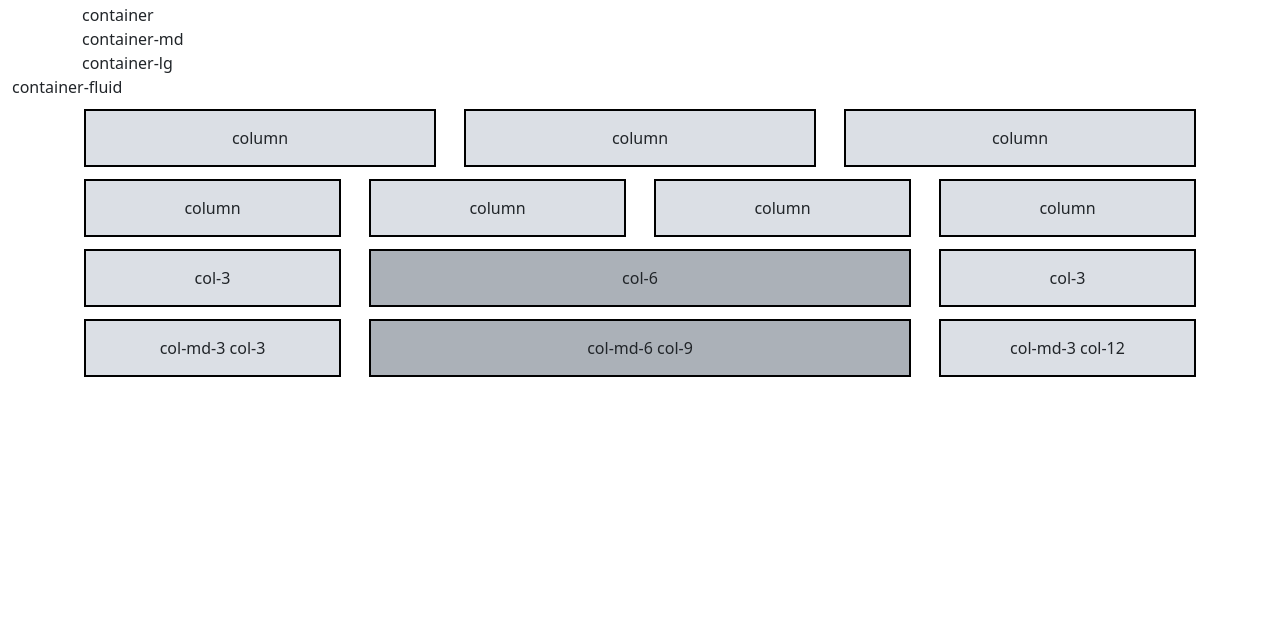
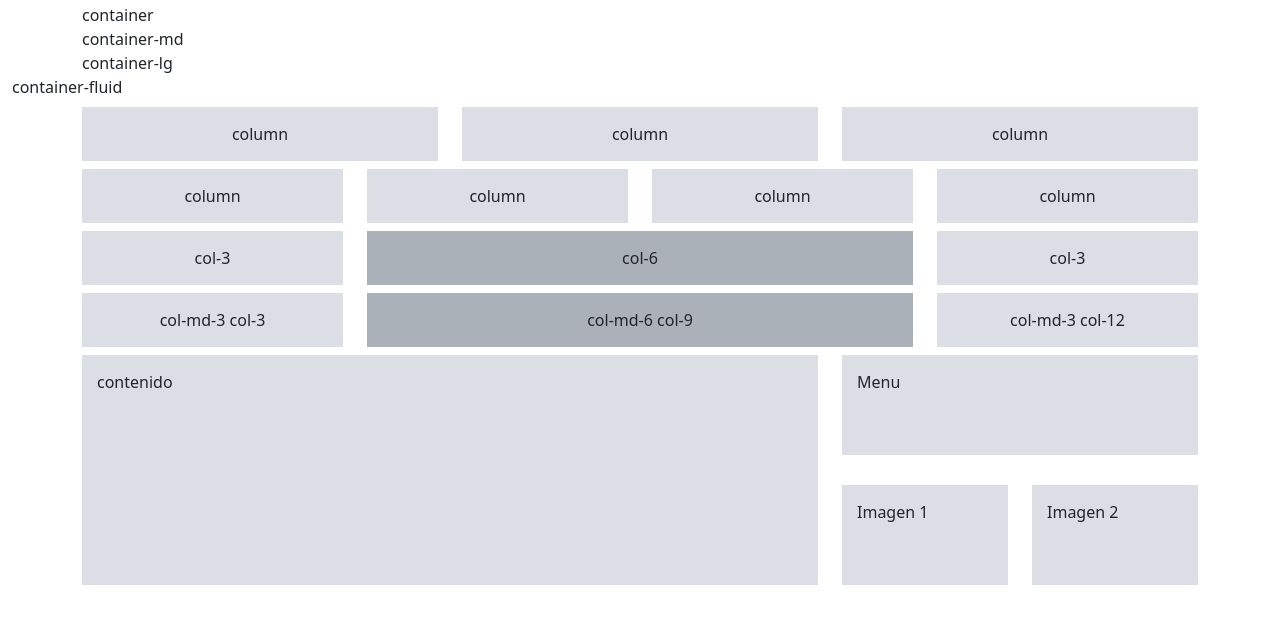
Before and after one commit to ErickOrtiz0298/ch26-web06-bootstrap, a plain HTML site: page conceptos/container.html in a window 1280 px wide. Shown: the part 53-676 px from the top of the page. Drawn offline with nearby package versions, Linux system fonts and the light colour scheme.

Commit message:
agrego index y main css

```diff
--- a/conceptos/container.html
+++ b/conceptos/container.html
@@ -1,15 +1,18 @@
 <!DOCTYPE html>
 <html lang="en">
+
 <head>
     <meta charset="UTF-8">
     <meta http-equiv="X-UA-Compatible" content="IE=edge">
     <meta name="viewport" content="width=device-width, initial-scale=1.0">
     <!--Estilo bootstrap-->
-    <link href="https://cdn.jsdelivr.net/npm/bootstrap@5.3.0-alpha3/dist/css/bootstrap.min.css" rel="stylesheet" integrity="sha384-KK94CHFLLe+nY2dmCWGMq91rCGa5gtU4mk92HdvYe+M/SXH301p5ILy+dN9+nJOZ" crossorigin="anonymous">
+    <link href="https://cdn.jsdelivr.net/npm/bootstrap@5.3.0-alpha3/dist/css/bootstrap.min.css" rel="stylesheet"
+        integrity="sha384-KK94CHFLLe+nY2dmCWGMq91rCGa5gtU4mk92HdvYe+M/SXH301p5ILy+dN9+nJOZ" crossorigin="anonymous">
     <!--Estilo personalizado-->
     <link rel="stylesheet" href="./styles/style.css">
     <title>Contenedores Bootstrap</title>
 </head>
+
 <body>
 
     <h1>Holi Crayoli</h1>
@@ -22,18 +25,32 @@
     <!-- Filas y columnas -->
     <div class="container my-2 text-center">
         <div class="row">
-            <div class="col "><div class="demo-content">column</div></div>
-            <div class="col "><div class="demo-content">column</div></div>
-            <div class="col "><div class="demo-content">column</div></div>
+            <div class="col ">
+                <div class="demo-content">column</div>
+            </div>
+            <div class="col ">
+                <div class="demo-content">column</div>
+            </div>
+            <div class="col ">
+                <div class="demo-content">column</div>
+            </div>
         </div>
     </div>
 
     <div class="container my-2 text-center">
         <div class="row">
-            <div class="col "><div class="demo-content">column</div></div>
-            <div class="col "><div class="demo-content">column</div></div>
-            <div class="col "><div class="demo-content">column</div></div>
-            <div class="col "><div class="demo-content">column</div></div>
+            <div class="col ">
+                <div class="demo-content">column</div>
+            </div>
+            <div class="col ">
+                <div class="demo-content">column</div>
+            </div>
+            <div class="col ">
+                <div class="demo-content">column</div>
+            </div>
+            <div class="col ">
+                <div class="demo-content">column</div>
+            </div>
         </div>
     </div>
 
@@ -41,21 +58,73 @@
     <!-- .container.my-2.text-center>.row>.col-3+.col-6+.col-3 -->
     <div class="container my-2 text-center">
         <div class="row">
-            <div class="col-3"><div class="demo-content">col-3</div></div>
-            <div class="col-6"><div class="demo-content bg-alt">col-6</div></div>
-            <div class="col-3"><div class="demo-content">col-3</div></div>
+            <div class="col-3">
+                <div class="demo-content">col-3</div>
+            </div>
+            <div class="col-6">
+                <div class="demo-content bg-alt">col-6</div>
+            </div>
+            <div class="col-3">
+                <div class="demo-content">col-3</div>
+            </div>
         </div>
     </div>
 
     <!-- 2 col-3 , 1 col-6 -->
     <div class="container my-2 text-center">
         <div class="row">
-            <div class="col-md-3 col-3"><div class="demo-content">col-md-3 col-3</div></div>
-            <div class="col-md-6 col-9"><div class="demo-content bg-alt">col-md-6 col-9</div></div>
-            <div class="col-md-3 col-12"><div class="demo-content">col-md-3 col-12</div></div>
+            <div class="col-md-3 col-3">
+                <div class="demo-content">col-md-3 col-3</div>
+            </div>
+            <div class="col-md-6 col-9">
+                <div class="demo-content bg-alt">col-md-6 col-9</div>
+            </div>
+            <div class="col-md-3 col-12">
+                <div class="demo-content">col-md-3 col-12</div>
+            </div>
         </div>
     </div>
 
-    <script src="https://cdn.jsdelivr.net/npm/bootstrap@5.3.0-alpha3/dist/js/bootstrap.bundle.min.js" integrity="sha384-ENjdO4Dr2bkBIFxQpeoTz1HIcje39Wm4jDKdf19U8gI4ddQ3GYNS7NTKfAdVQSZe" crossorigin="anonymous"></script>
+    <!-- grids anidados -->
+    <div class="container">
+        <div class="row">
+            <div class="col-sm-8">
+                <!-- Contenido -->
+                <div class="demo-content main-content">contenido</div>
+            </div>
+            <div class="col-sm-4">
+                <!-- side-bar -->
+                <div class="row">
+                    <div class="col-12">
+                        <!-- menu -->
+                        <div class="demo-content sidebar-content">
+                            Menu
+                        </div>
+                    </div>
+                </div>
+                <!-- images -->
+                <div class="row">
+                    <div class="col-6">
+                        <!-- imagen 1 -->
+                        <div class="demo-content sidebar-content">
+                            Imagen 1
+                        </div>
+                    </div>
+                    <div class="col-6">
+                        <!-- imagen 2 -->
+                        <div class="demo-content sidebar-content">
+                            Imagen 2
+                        </div>
+                    </div>
+                </div>
+            </div>
+        </div>
+    </div>
+
+
+    <script src="https://cdn.jsdelivr.net/npm/bootstrap@5.3.0-alpha3/dist/js/bootstrap.bundle.min.js"
+        integrity="sha384-ENjdO4Dr2bkBIFxQpeoTz1HIcje39Wm4jDKdf19U8gI4ddQ3GYNS7NTKfAdVQSZe"
+        crossorigin="anonymous"></script>
 </body>
+
 </html>
--- a/conceptos/styles/style.css
+++ b/conceptos/styles/style.css
@@ -6,10 +6,17 @@
 .demo-content {
     padding: 15px;
     background: #dbdfe5;
-    border:2px solid black;
-    margin: 2px;
 }
 
 .bg-alt{
     background: #abb1b8;
 }
+
+.main-content{
+    min-height: 230px;
+}
+
+.sidebar-content{
+    min-height: 100px;
+    margin-bottom:30px;
+}
```
Also changed, not shown: conceptos/practica.html (+1 -0 lines), index.html (added, +61 -0 lines), assets/styles/main.css (added).
